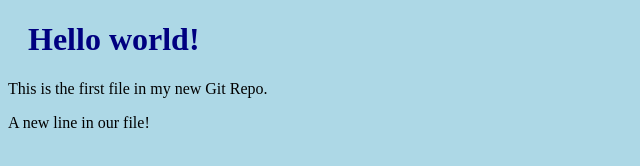
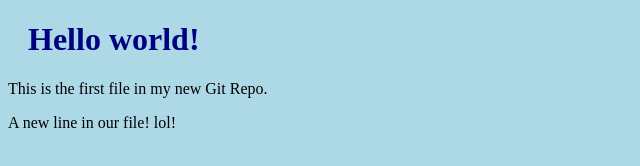
Before and after one commit to perfec11on/hello-world, a plain HTML site: page index.html in a window 1280 px wide. Shown: the full height of the page, 0-640 px from the left. Drawn offline with Linux system fonts and the light colour scheme.

Commit message:
emergency fix

```diff
--- a/index.html
+++ b/index.html
@@ -8,7 +8,7 @@
 
 <h1>Hello world!</h1>
 <p>This is the first file in my new Git Repo.</p>
-<p>A new line in our file!</p>
+<p>A new line in our file! lol!</p>
 
 </body>
 </html>
```
